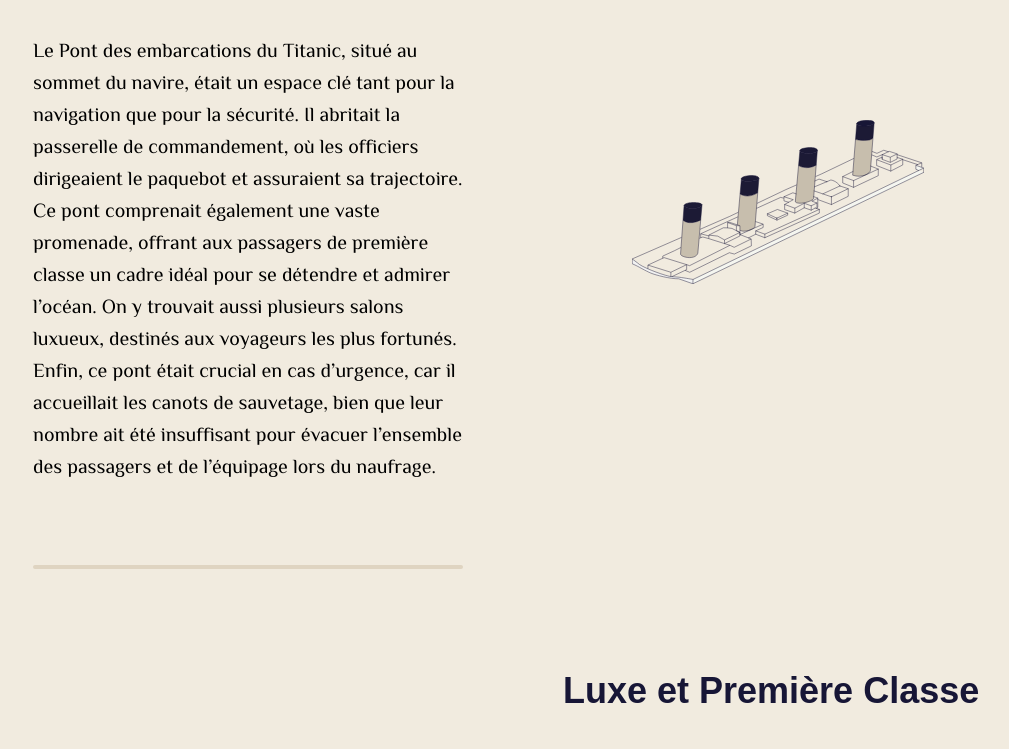
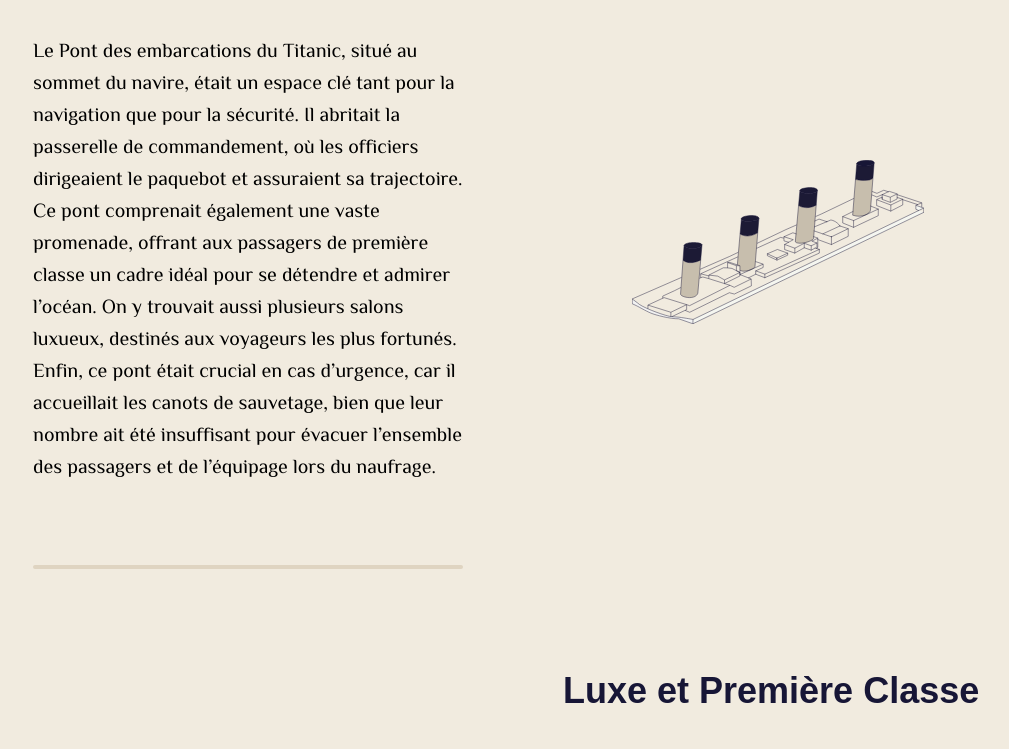
Before and after one commit to thomasbrh/J-ai-gliss-chef, a website: page src/index.html in a window 1280 px wide. Shown: the part 2658-3407 px from the top of the page, without its empty margins (127-1136 px from the left). Drawn offline with nearby package versions, Linux system fonts and the light colour scheme; some packages are replaced by stand-ins of ours; files that its build step writes are made by us from their sources; a script that the page names is missing; a web font is replaced by a local one.

Commit message:
Margin img-schema
Branch test

```diff
--- a/src/styles/app.scss
+++ b/src/styles/app.scss
@@ -77,7 +77,7 @@
 
 .img--schema {
     //cursor: pointer;
-    margin-bottom: 4rem;
+    margin: 4rem 0;
     @include responsive(desktop) { width: 75%; margin-bottom: 0;}
 }
 
```
